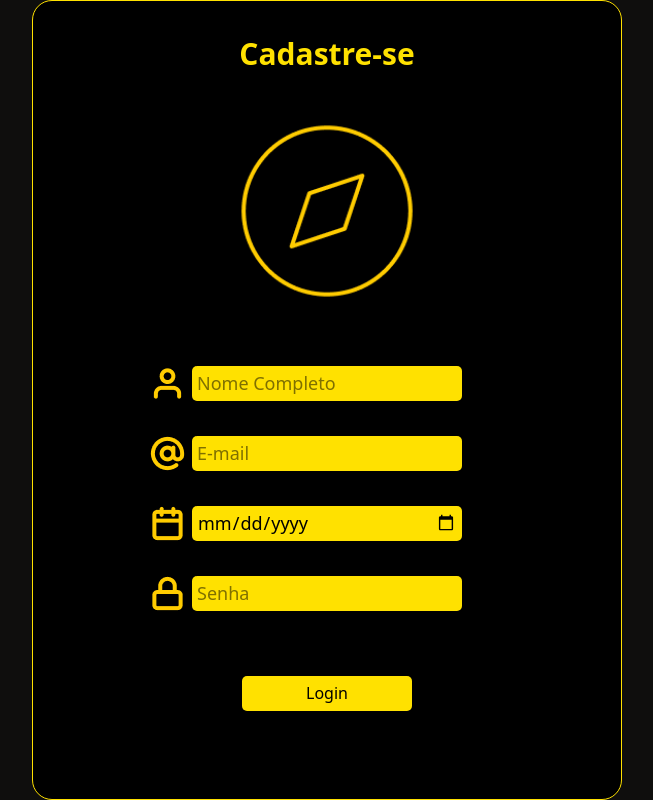
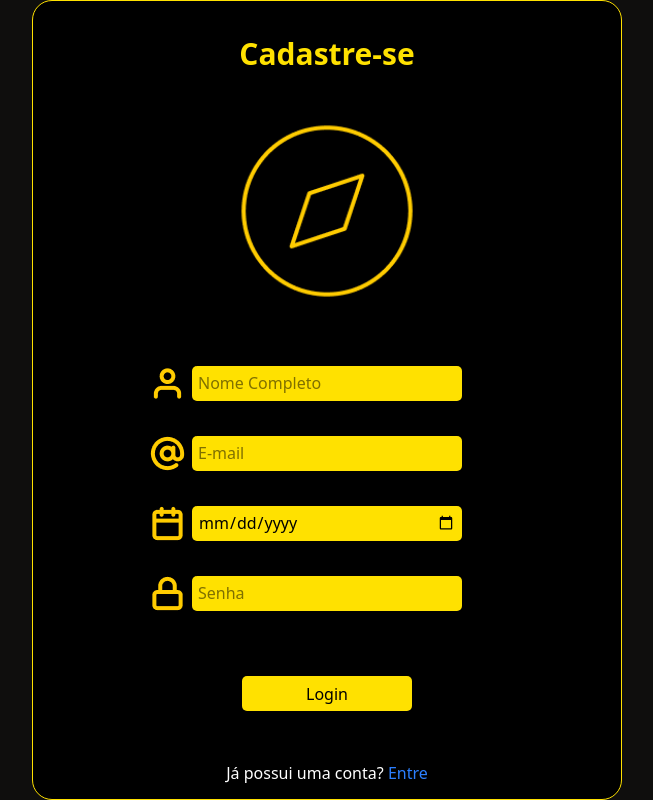
Before and after one commit to Pedro-areis/web-wallet, a React app in the folder frontend/: page /register in a window 1280 px wide. Shown: the whole page, without its empty margins (313-966 px from the left). Built offline with nearby package versions, Linux system fonts and the light colour scheme; the HTML template or start-up script is replaced by a standard one.

Commit message:
refact: refatora código css da tela de cadastro com tailwind

```diff
--- a/frontend/src/pages/Cadastro/Cadastro.tsx
+++ b/frontend/src/pages/Cadastro/Cadastro.tsx
@@ -1,24 +1,35 @@
-import "../Login/Login.css"
 import InitialPage from "../../components/InitialPage/InitialPage"
 import { Link } from "react-router-dom"
 
 function RegisterPage() {
     return (
         <InitialPage title="Cadastre-se">
-            <form>
-                <img className="iconsImg" src="src\assets\User.png" alt="userImg" />
-                <input type="text" placeholder="Nome Completo" />
+            <form className="flex flex-col justify-center items-center">
+                <img className="relative right-40 top-8.75 w-8.75 h-8.75" src="src\assets\User.png" alt="userImg" />
+                <input className="bg-[#ffe100] border border-transparent rounded-[5px]
+                p-1.25 w-67.5 h-8.75 font-[18px] outline-none hover:bg-[#000000] hover:text-[#ffe100]
+                hover:border-[#ffe100]" type="text" placeholder="Nome Completo" />
 
-                <img className="iconsImg" src="src\assets\At sign.png" alt="userImg" />
-                <input type="email" placeholder="E-mail"/>
+                <img className="relative right-40 top-8.75 w-8.75 h-8.75" src="src\assets\At sign.png" alt="userImg" />
+                <input className="bg-[#ffe100] border border-transparent rounded-[5px]
+                p-1.25 w-67.5 h-8.75 font-[18px] outline-none hover:bg-[#000000] hover:text-[#ffe100]
+                hover:border-[#ffe100]" type="email" placeholder="E-mail"/>
 
-                <img className="iconsImg" src="src\assets\Calendar.png" alt="userImg" />
-                <input type="date" placeholder="Data de Nascimento"  />
+                <img className="relative right-40 top-8.75 w-8.75 h-8.75" src="src\assets\Calendar.png" alt="userImg" />
+                <input className="bg-[#ffe100] border border-transparent rounded-[5px]
+                p-1.25 w-67.5 h-8.75 font-[18px] outline-none hover:bg-[#000000] hover:text-[#ffe100]
+                hover:border-[#ffe100]" type="date" placeholder="Data de Nascimento"  />
 
-                <img className="iconsImg" src="src\assets\Lock.png" alt="userImg" />
-                <input type="password" placeholder="Senha"/>
-                <button type="submit">Login</button>
-                <p>Já possui uma conta? <Link to='/login'>Entre</Link></p>
+                <img className="relative right-40 top-8.75 w-8.75 h-8.75" src="src\assets\Lock.png" alt="userImg" />
+                <input className="bg-[#ffe100] border border-transparent rounded-[5px]
+                p-1.25 w-67.5 h-8.75 font-[18px] outline-none hover:bg-[#000000] hover:text-[#ffe100]
+                hover:border-[#ffe100]" type="password" placeholder="Senha"/>
+
+                <button className="mt-16.25 bg-[#ffe100] cursor-pointer border border-transparent
+                rounded-[5px] p-1.25 w-42.5 h-8.75 hover:bg-[#000000]
+                hover:text-[#ffe100] hover:border-[#ffe100]" type="submit">Login</button>
+
+                <p className="relative top-12.5 text-white">Já possui uma conta? <Link className="text-blue-500 hover:underline hover:text-blue-600" to='/login'>Entre</Link></p>
             </form>
         </InitialPage>
     )
--- a/frontend/src/pages/Login/Login.css
+++ /dev/null
@@ -1,54 +0,0 @@
-form {
-  display: flex;
-  flex-direction: column;
-  justify-content: center;
-  align-items: center;
-
-}
-
-form button {
-  margin-top: 65px;
-  background-color: rgba(255, 225, 0, 1);
-  cursor: pointer;
-  border: none;
-  border-radius: 5px;
-  padding: 5px;
-  width: 170px;
-  height: 35px;
-}
-
-form button:hover {
-  background-color: rgba(0, 0, 0, 1);
-  color: rgba(255, 225, 0, 1);
-  border: 1px solid rgba(255, 225, 0, 1);
-}
-
-form input {
-  background-color: rgba(255, 225, 0, 1);
-  border: none;
-  border-radius: 5px;
-  padding: 5px;
-  width: 270px;
-  height: 35px;
-  outline: none;
-  font-size: 18px;
-}
-
-form input:hover {
-  background-color: rgba(0, 0, 0, 1);
-  color: rgba(255, 225, 0, 1);
-  border: 1px solid rgba(255, 225, 0, 1);
-}
-
-form p {
-  position: relative;
-  top: 50px;
-}
-
-.iconsImg {
-  position: relative;
-  right: 160px;
-  top: 35px;
-  width: 35px;
-  height: 35px;
-}
--- a/frontend/src/pages/Login/Login.tsx
+++ b/frontend/src/pages/Login/Login.tsx
@@ -1,4 +1,3 @@
-import "./Login.css"
 import InitialPage from "../../components/InitialPage/InitialPage"
 import { Link } from "react-router-dom"
 
@@ -6,13 +5,23 @@ function LoginPage() {
 
     return (
         <InitialPage title="Bem vindo a sua Web Wallet!">
-            <form>
-                <img className="iconsImg" src="src\assets\User.png" alt="userImg" />
-                <input type="email" placeholder="E-mail"/>
-                <img className="iconsImg" src="src\assets\Lock.png" alt="userImg" />
-                <input type="password" placeholder="Senha"/>
-                <button type="submit">Login</button>
-                <p>Não tem uma conta? <Link to='/register'>Cadastre-se</Link></p>
+            <form className="flex flex-col justify-center items-center">
+                <img className="relative right-40 top-8.75 w-8.75 h-8.75" src="src\assets\User.png" alt="userImg" />
+
+                <input className="bg-[#ffe100] border border-transparent rounded-[5px]
+                p-1.25 w-67.5 h-8.75 font-[18px] outline-none hover:bg-[#000000] hover:text-[#ffe100]
+                hover:border-[#ffe100]" type="email" placeholder="E-mail"/>
+
+                <img className="relative right-40 top-8.75 w-8.75 h-8.75" src="src\assets\Lock.png" alt="userImg" />
+
+                <input className="bg-[#ffe100] border border-transparent rounded-[5px]
+                p-1.25 w-67.5 h-8.75 text-[18px] outline-none hover:bg-[#000000] hover:text-[#ffe100]
+                hover:border-[#ffe100]" type="password" placeholder="Senha"/>
+
+                <button className="mt-16.25 bg-[#ffe100] cursor-pointer border border-transparent
+                rounded-[5px] p-1.25 w-42.5 h-8.75 hover:bg-[#000000]
+                hover:text-[#ffe100] hover:border-[#ffe100]" type="submit">Login</button>
+                <p className="relative top-12.5 text-white">Não tem uma conta? <Link className="text-blue-500 hover:underline hover:text-blue-600" to='/register'>Cadastre-se</Link></p>
             </form>
         </InitialPage>
     )
```
